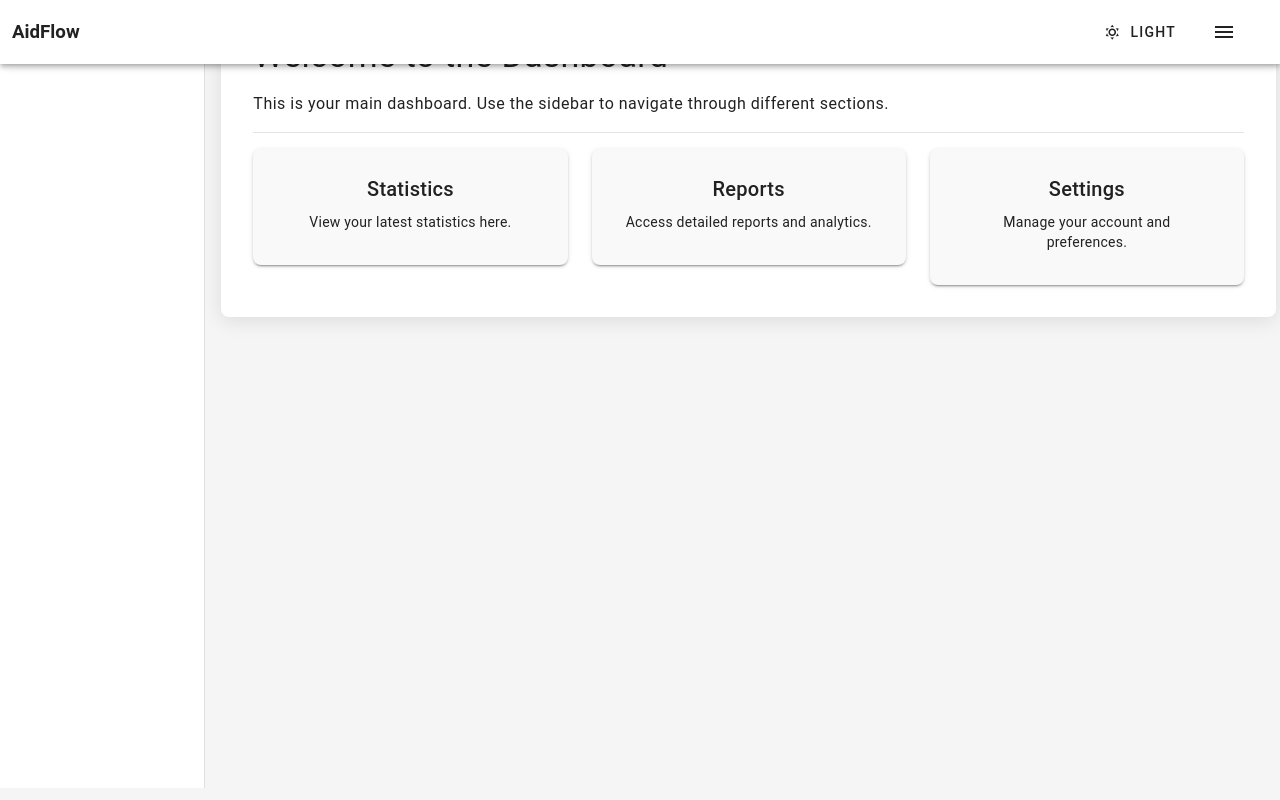
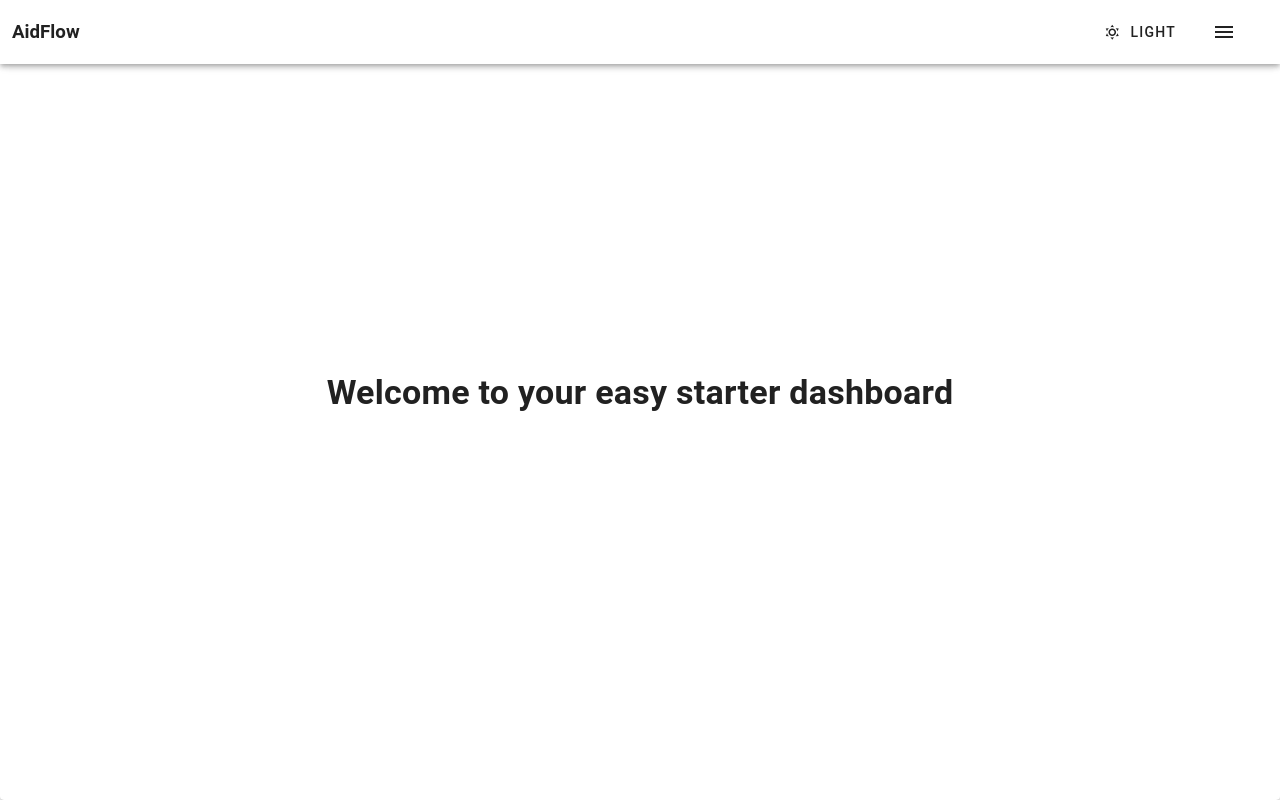
Before and after one commit to addeligero/ScanCount-, a Vue app: page /dashboard in a window 1280 px wide. Built offline with nearby package versions, Linux system fonts and the light colour scheme; sample sign-in values are in the browser's storage.

Commit message:
fixed: color themes

```diff
--- a/src/components/Dashboard/Main.vue
+++ b/src/components/Dashboard/Main.vue
@@ -1,96 +1,29 @@
-<script setup>
-import { ref } from 'vue'
-import Sidebar from '@/components/Dashboard/Sidebar.vue'
-import Header from '@/components/Header.vue'
+<template>
+  <v-card
+    class="main-content d-flex flex-column align-center justify-center"
+    :class="{ 'dark-mode': isDarkMode }"
+    elevation="2"
+    width="100%"
+    height="100%"
+  >
+    <v-card-title class="text-center text-h4 font-weight-bold mb-4">
+      Welcome to your easy starter dashboard
+    </v-card-title>
+  </v-card>
+</template>
 
-const drawer = ref(false) // Controls the sidebar visibility
-const toggleDrawer = () => {
-  drawer.value = !drawer.value
+<script>
+export default {
+  computed: {
+    isDarkMode() {
+      return this.$vuetify.theme.dark
+    },
+  },
 }
 </script>
 
-<template>
-  <v-container fluid class="dashboard-container">
-    <!-- Header -->
-    <Header :toggleDrawer="toggleDrawer" />
-
-    <!-- Main Layout -->
-    <v-row>
-      <!-- Sidebar -->
-      <v-col cols="12" md="3" lg="2" class="sidebar-wrapper">
-        <Sidebar v-model="drawer" />
-      </v-col>
-
-      <!-- Main Content -->
-      <v-col cols="12" md="9" lg="10" class="main-content-wrapper">
-        <v-card class="main-content">
-          <h1 class="text-h4 mb-4">Welcome to the Dashboard</h1>
-          <p class="text-body-1">
-            This is your main dashboard. Use the sidebar to navigate through different sections.
-          </p>
-
-          <v-divider class="my-4"></v-divider>
-
-          <v-row>
-            <v-col cols="12" md="4">
-              <v-card class="dashboard-card" elevation="2">
-                <v-card-title>Statistics</v-card-title>
-                <v-card-text>
-                  <p>View your latest statistics here.</p>
-                </v-card-text>
-              </v-card>
-            </v-col>
-            <v-col cols="12" md="4">
-              <v-card class="dashboard-card" elevation="2">
-                <v-card-title>Reports</v-card-title>
-                <v-card-text>
-                  <p>Access detailed reports and analytics.</p>
-                </v-card-text>
-              </v-card>
-            </v-col>
-            <v-col cols="12" md="4">
-              <v-card class="dashboard-card" elevation="2">
-                <v-card-title>Settings</v-card-title>
-                <v-card-text>
-                  <p>Manage your account and preferences.</p>
-                </v-card-text>
-              </v-card>
-            </v-col>
-          </v-row>
-        </v-card>
-      </v-col>
-    </v-row>
-  </v-container>
-</template>
-
 <style scoped>
-.dashboard-container {
-  min-height: 100vh;
-  background-color: #f5f5f5;
-  padding: 0;
-}
-
-.sidebar-wrapper {
-  background-color: #ffffff;
-  border-right: 1px solid #e0e0e0;
-  min-height: 100vh;
-}
-
-.main-content-wrapper {
-  padding: 1rem;
-}
-
-.main-content {
-  background-color: #ffffff;
-  padding: 2rem;
-  border-radius: 8px;
-  box-shadow: 0 4px 20px rgba(0, 0, 0, 0.1);
-}
-
-.dashboard-card {
-  background-color: #f9f9f9;
-  border-radius: 8px;
-  padding: 1rem;
-  text-align: center;
+.dark-mode {
+  background-color: black;
 }
 </style>
--- a/src/main.ts
+++ b/src/main.ts
@@ -1,6 +1,6 @@
-//import './assets/main.css'
+// import './assets/main.css'
 
-import { createApp } from 'vue'
+import { createApp, watch } from 'vue'
 import { createPinia } from 'pinia'
 
 import App from './App.vue'
@@ -20,6 +20,32 @@ const vuetify = createVuetify({
   directives,
   theme: {
     defaultTheme: savedTheme,
+    themes: {
+      light: {
+        colors: {
+          background: '#ffffff',
+          surface: '#ffffff',
+          primary: '#6200ea',
+          secondary: '#03dac6',
+          error: '#b00020',
+          info: '#2196f3',
+          success: '#4caf50',
+          warning: '#fb8c00',
+        },
+      },
+      dark: {
+        colors: {
+          background: '#121212',
+          surface: '#121212',
+          primary: '#bb86fc',
+          secondary: '#03dac6',
+          error: '#cf6679',
+          info: '#2196f3',
+          success: '#4caf50',
+          warning: '#fb8c00',
+        },
+      },
+    },
   },
 })
 
@@ -29,4 +55,13 @@ app.use(createPinia())
 app.use(router)
 app.use(vuetify)
 
+// Watch for changes to the theme and update localStorage
+watch(
+  () => vuetify.theme.dark,
+  (newTheme) => {
+    const theme = newTheme ? 'dark' : 'light'
+    localStorage.setItem('theme', theme)
+  },
+)
+
 app.mount('#app')
--- a/src/views/Dashboard.vue
+++ b/src/views/Dashboard.vue
@@ -12,7 +12,7 @@ const toggleDrawer = () => {
 
 <template>
   <Sidebar v-model="drawer" />
-
+  <Header :toggleDrawer="toggleDrawer" />
   <Main />
 </template>
 
```
